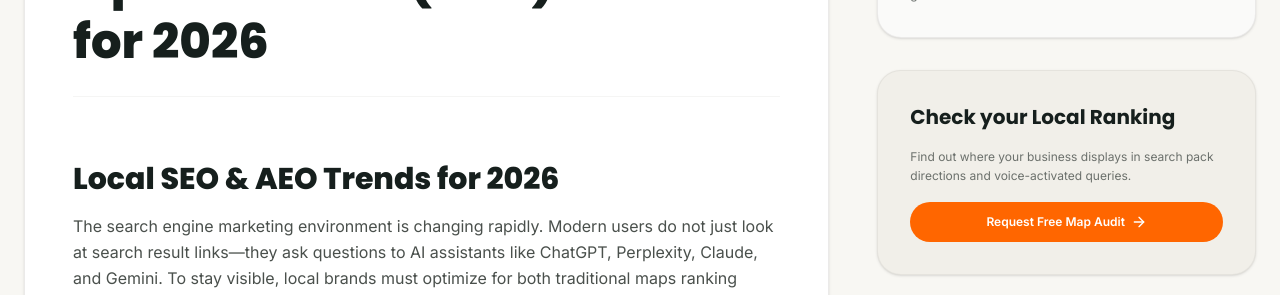
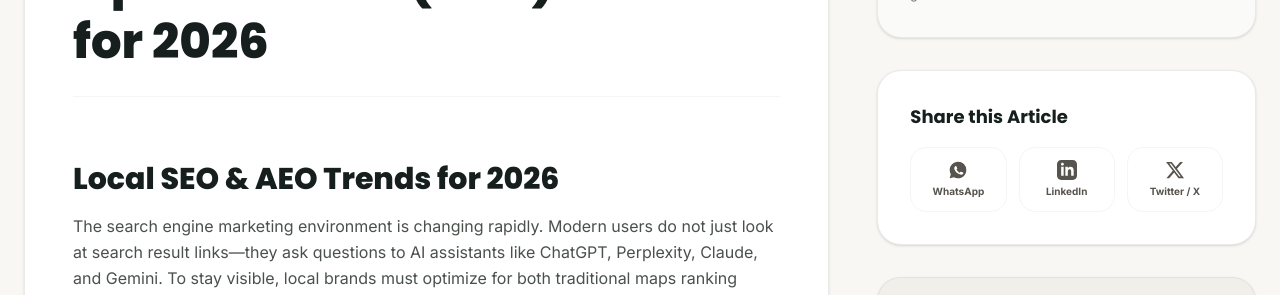
Before and after one commit to unboxxbusiness/unboxx, a Next.js app: page /blog/seo-trends-2026 in a window 1280 px wide. Shown: the part 423-718 px from the top of the page. Built offline with nearby package versions, Linux system fonts and the light colour scheme.

Commit message:
added share

```diff
--- a/src/app/blog/[slug]/page.tsx
+++ b/src/app/blog/[slug]/page.tsx
@@ -48,6 +48,12 @@ export default async function BlogPostPage({ params }: BlogPostPageProps) {
 
   const posts = getBlogPosts();
   const recentPosts = posts.filter((p) => p.slug !== slug).slice(0, 3);
+
+  const encodedTitle = encodeURIComponent(post.meta.title);
+  const encodedUrl = encodeURIComponent(`https://unboxxbusiness.live/blog/${slug}`);
+  const whatsappUrl = `https://api.whatsapp.com/send?text=${encodedTitle}%20${encodedUrl}`;
+  const linkedinUrl = `https://www.linkedin.com/sharing/share-offsite/?url=${encodedUrl}`;
+  const twitterUrl = `https://twitter.com/intent/tweet?text=${encodedTitle}&url=${encodedUrl}`;
 
   const blogPostingSchema = {
     "@context": "https://schema.org",
@@ -150,6 +156,46 @@ export default async function BlogPostPage({ params }: BlogPostPageProps) {
             <p className="text-xs leading-relaxed text-text-muted/80">
               We analyze coordinate accuracy, local listings consistency, and review algorithms to share actionable guidelines for Indian business owners.
             </p>
+          </div>
+
+          {/* Share Article Card */}
+          <div className="bg-white border border-stone-200/80 p-8 rounded-3xl space-y-4 shadow-sm">
+            <h4 className="font-heading font-bold text-lg text-text-charcoal">Share this Article</h4>
+            <div className="grid grid-cols-3 gap-3">
+              <a
+                href={whatsappUrl}
+                target="_blank"
+                rel="noopener noreferrer"
+                className="flex flex-col items-center justify-center p-3 rounded-2xl border border-stone-100 hover:border-green-200 hover:bg-green-50/30 text-stone-600 hover:text-green-600 transition-all group"
+              >
+                <svg className="h-5 w-5 mb-1 fill-current" viewBox="0 0 24 24">
+                  <path d="M12.012 2c-5.506 0-9.988 4.482-9.988 9.988 0 1.76.459 3.477 1.332 4.989L2 22l5.132-1.347c1.464.798 3.11 1.218 4.869 1.218 5.506 0 9.988-4.482 9.988-9.988a9.92 9.92 0 0 0-2.926-7.062A9.92 9.92 0 0 0 12.012 2zm6.279 14.154c-.275.768-1.343 1.398-1.849 1.451-.497.053-.984.221-3.155-.672-2.775-1.141-4.566-3.957-4.704-4.143-.139-.186-1.117-1.488-1.117-2.839 0-1.352.704-2.015.952-2.28.249-.265.54-.331.72-.331.18 0 .36.002.518.01.163.008.384-.062.602.464.225.545.768 1.874.835 2.009.068.135.113.293.023.474-.09.18-.135.293-.27.451-.135.158-.283.351-.403.47-.135.135-.276.282-.119.551.157.269.7 1.15 1.5 1.862.8 1.096 1.48 1.436 1.75 1.571.27.135.428.113.586-.068.158-.18.677-.79 1.002-1.07.248-.214.507-.158.768-.062.261.096 1.658.78 1.944.922.286.142.477.214.547.334.07.12.07.697-.205 1.465z" />
+                </svg>
+                <span className="text-[10px] font-bold">WhatsApp</span>
+              </a>
+              <a
+                href={linkedinUrl}
+                target="_blank"
+                rel="noopener noreferrer"
+                className="flex flex-col items-center justify-center p-3 rounded-2xl border border-stone-100 hover:border-blue-200 hover:bg-blue-50/30 text-stone-600 hover:text-blue-600 transition-all"
+              >
+                <svg className="h-5 w-5 mb-1 fill-current" viewBox="0 0 24 24">
+                  <path d="M19 0h-14c-2.761 0-5 2.239-5 5v14c0 2.761 2.239 5 5 5h14c2.762 0 5-2.239 5-5v-14c0-2.761-2.238-5-5-5zm-11 19h-3v-11h3v11zm-1.5-12.268c-.966 0-1.75-.779-1.75-1.75s.784-1.75 1.75-1.75 1.75.779 1.75 1.75-.784 1.75-1.75 1.75zm13.5 12.268h-3v-5.604c0-3.368-4-3.113-4 0v5.604h-3v-11h3v1.765c1.396-2.586 7-2.777 7 2.476v6.759z" />
+                </svg>
+                <span className="text-[10px] font-bold">LinkedIn</span>
+              </a>
+              <a
+                href={twitterUrl}
+                target="_blank"
+                rel="noopener noreferrer"
+                className="flex flex-col items-center justify-center p-3 rounded-2xl border border-stone-100 hover:border-sky-200 hover:bg-sky-50/30 text-stone-600 hover:text-sky-600 transition-all"
+              >
+                <svg className="h-5 w-5 mb-1 fill-current" viewBox="0 0 24 24">
+                  <path d="M18.244 2.25h3.308l-7.227 8.26 8.502 11.24H16.17l-5.214-6.817L4.99 21.75H1.68l7.73-8.835L1.254 2.25H8.08l4.713 6.231zm-1.161 17.52h1.833L7.084 4.126H5.117z" />
+                </svg>
+                <span className="text-[10px] font-bold">Twitter / X</span>
+              </a>
+            </div>
           </div>
 
           {/* Recent Articles Card */}
```
